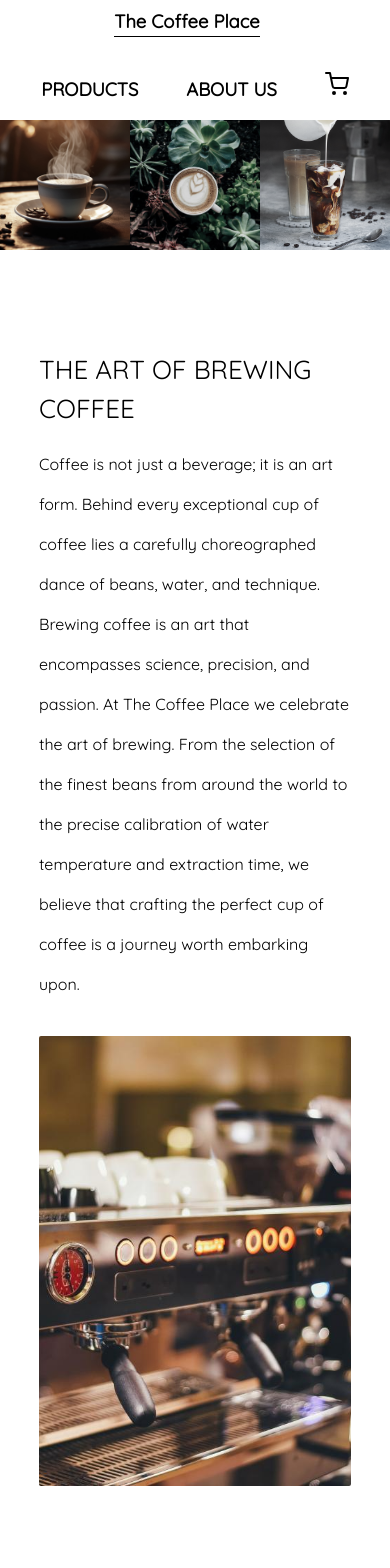
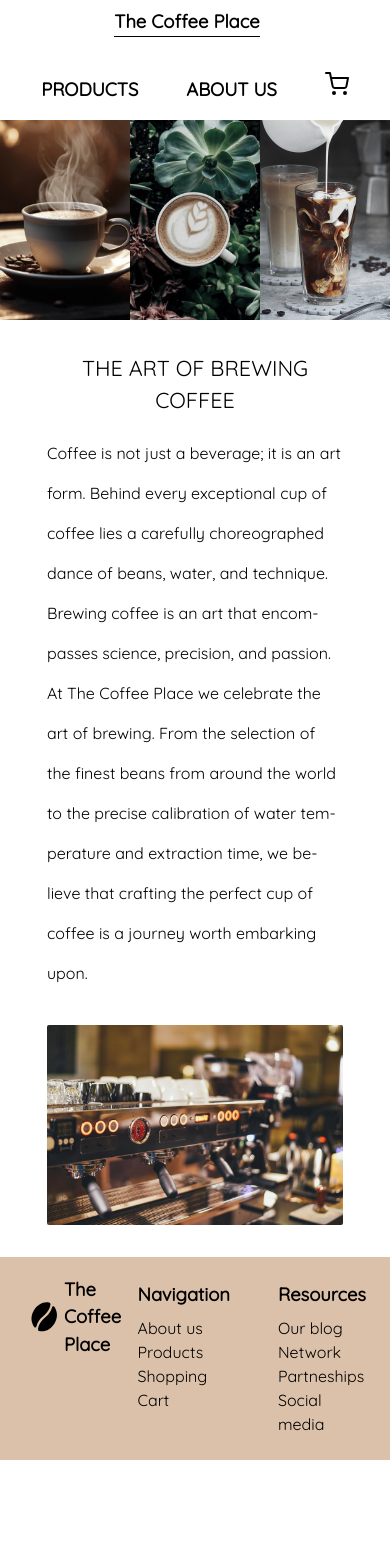
Before and after one commit to mbonete/coffee-place, a Next.js app: page / in a window 390 px wide. Shown: the top 1568 px of the page. After the commit the page ends 1460 px from the top, so only its background shows below. Built offline with nearby package versions, Linux system fonts and the light colour scheme.

Commit message:
feat(home page): adds mobile view

```diff
--- a/src/app/components/Article.js
+++ b/src/app/components/Article.js
@@ -11,7 +11,7 @@ export default function Article(){
           Coffee is not just a beverage; it is an art form. Behind every exceptional cup of coffee lies a carefully choreographed dance of beans, water, and technique. Brewing coffee is an art that encompasses science, precision, and passion. At The Coffee Place we celebrate the art of brewing. From the selection of the finest beans from around the world to the precise calibration of water temperature and extraction time, we believe that crafting the perfect cup of coffee is a journey worth embarking upon.
         </Text>
       </TextWrapper>
-      <Image
+      <ArticleImage
         src='/coffee-machine.jpg'
         alt='coffee brew'
         width={400}
@@ -41,6 +41,10 @@ const Wrapper = styled.article`
     padding: 100px 0;
     justify-items: center;
   }
+
+  @media(max-width: 850px) {
+    padding: 32px 8px;
+  }
 `;
 
 const TextWrapper = styled.div`
@@ -55,6 +59,11 @@ const Title = styled.h2`
   font-weight: 100;
   margin-bottom: 16px;
   text-transform: uppercase;
+
+  @media(max-width: 850px) {
+    font-size: 1.35rem;
+    text-align: center;
+  }
 `;
 
 const Text = styled.p`
@@ -62,5 +71,15 @@ const Text = styled.p`
   color: black;
   font-weight: 200;
   line-height: 2.5;
+  overflow-wrap: break-word;
+  hyphens: auto;
+`;
+
+
+const ArticleImage = styled(Image)`
+  @media(max-width: 850px) {
+    height: 200px;
+    width: 400px;
+  }
 
 `;
--- a/src/app/components/Gallery.js
+++ b/src/app/components/Gallery.js
@@ -44,6 +44,10 @@ const GalleryImageWrap = styled.div`
   height: 100%;
   overflow: hidden;
   background-color: black;
+
+  @media(max-width: 850px){
+    height: 200px;
+  }
 `;
 
 const GalleryImage = styled(Image)`
@@ -57,4 +61,5 @@ const GalleryImage = styled(Image)`
     filter: revert;
     transform: scale(1.02);
   }
+
 `;
```
